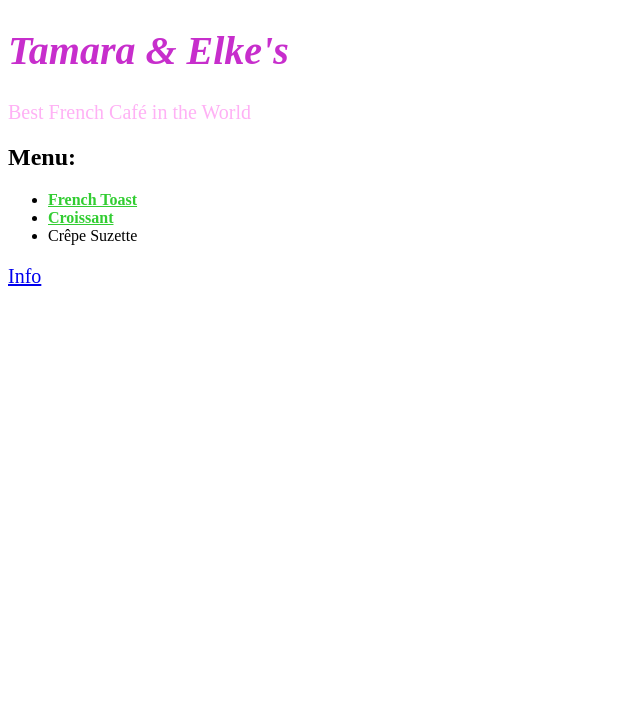
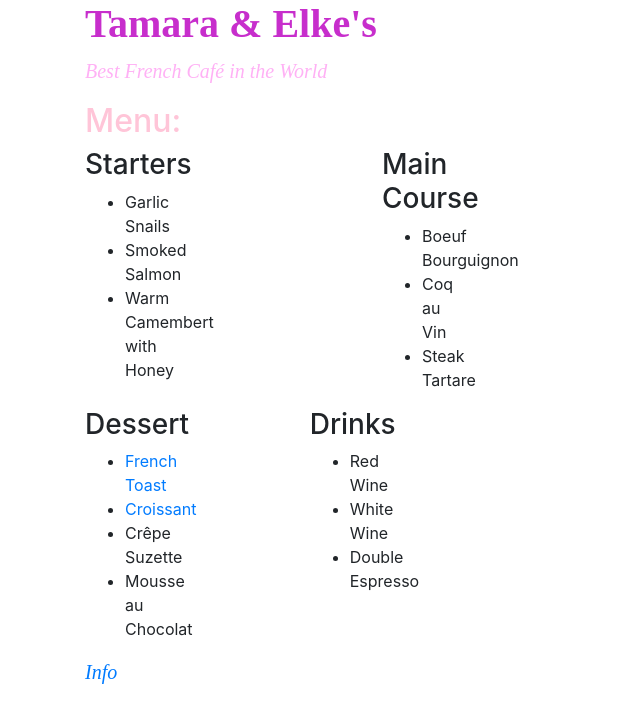
Before and after one commit to tamaraquinn/cupcake, a plain HTML site: page index.html in a window 1280 px wide. Shown: the whole page, without its empty margins (0-640 px from the left). Drawn offline with nearby package versions, Linux system fonts and the light colour scheme.

Commit message:
Initial Commit

```diff
--- a/CSS Practice.css
+++ /dev/null
@@ -1,9 +0,0 @@
-h1 {
-    color: #c72ecc; font-size: 40px; font-style: italic; font-weight: bolder; font-family: "Papyrus";
-}
-p {color: #ffb1f5; font-size: 20px; font-style: normal; font-family: "Papyrus";
-
-}
-.veggie {
-    color: limegreen; font-weight: bold;
-}
--- /dev/null
+++ b/csspractice.css
@@ -0,0 +1,18 @@
+h1 {
+    color: #c72ecc; font-size: 40px; font-style: normal; font-weight: bolder; font-family: "Papyrus";
+}
+p {color: #ffb1f5; font-size: 20px; font-style: italic; font-family: "Papyrus";
+
+}
+.veggie {
+    color: limegreen; font-weight: bold;
+}
+
+
+h2 {
+    color: #ffc5d8;
+}
+
+#starters li {
+    font-weight: normal;
+}
--- a/index.html
+++ b/index.html
@@ -1,34 +1,91 @@
 <!DOCTYPE html>
 <html>
 <head>
+    <meta name="viewport" content="width=device-width, initial-scale=1">
     <title>Tamara and Elke's</title>
-    <link rel="stylesheet" href="CSS Practice.css"/>
+    <link href="bootstrap.css" rel="stylesheet">
+    <link rel="stylesheet" href="csspractice.css"/>
 </head>
 <body>
+<div class="container">
+    <div class="row">
+        <div class="col-sm-12">
             <h1>Tamara & Elke's</h1>
-
+        </div>
+    </div>
+    <div class="row">
+        <div class="col-sm-12">
             <p>Best French Caf&eacute; in the World</p>
 
             <h2>Menu:</h2>
+
+        </div>
+    </div>
+
+
+    <div class="row">
+        <div id="starters">
+            <div class="col-sm-3">
+                <h3>Starters</h3>
+                <ul>
+                    <li>Garlic Snails</li>
+                    <li>Smoked Salmon</li>
+                    <li>Warm Camembert with Honey</li>
+                </ul>
+            </div>
+        </div>
+
+        <div id="Main Course">
+            <div class="col-sm-3">
+                <h3>Main Course</h3>
+                <ul>
+                    <li>Boeuf Bourguignon</li>
+                    <li>Coq au Vin</li>
+                    <li>Steak Tartare</li>
+                </ul>
+            </div>
+        </div>
+    </div>
+
+
+    <div class="row">
+        <div id="Dessert">
+            <div class="col-sm-3">
+                <h3>Dessert</h3>
                 <ul>
                     <li>
-        <a href="frenchtoast.html" class="veggie">French Toast
+                        <a href="frenchtoast.html">French Toast
                         </a>
-
                     </li>
                     <li>
-        <a href="http://www.bbc.co.uk/food/croissant" class="veggie"> Croissant
+                        <a href="http://www.bbc.co.uk/food/croissant"> Croissant
 
                         </a>
                     </li>
                     <li>Cr&ecirc;pe Suzette</li>
+                    <li>Mousse au Chocolat</li>
                 </ul>
+            </div>
+        </div>
 
+        <div id="Drinks">
+            <div class="col-sm-3">
+                <h3>Drinks</h3>
+                <ul>
+                    <li>Red Wine</li>
+                    <li>White Wine</li>
+                    <li>Double Espresso</li>
+                </ul>
+            </div>
+        </div>
+    </div>
 
     <p>
         <a href="mailto:elke.kummer@gmx.at">Info
         </a>
     </p>
 
+</div>
 </body>
+
 </html>
```
Also changed, not shown: frenchtoast.html (+4 -2 lines). Lines whose indentation alone changed are shown as unchanged.
